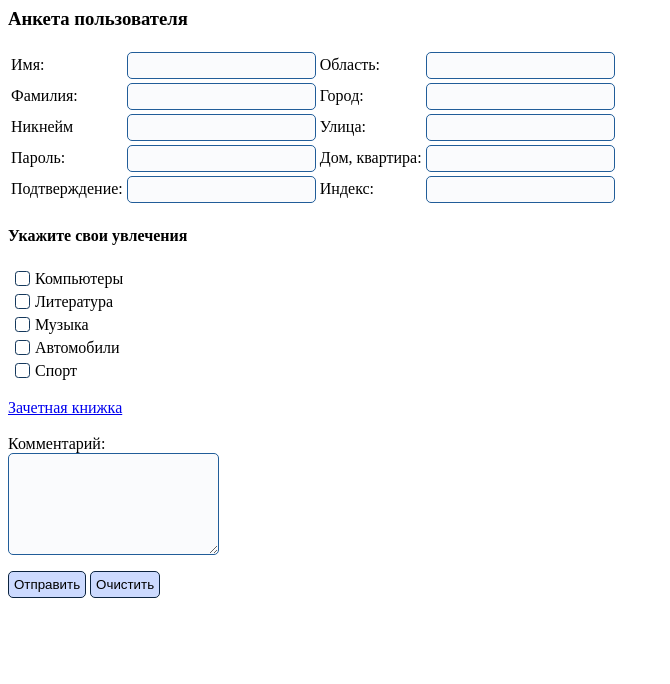
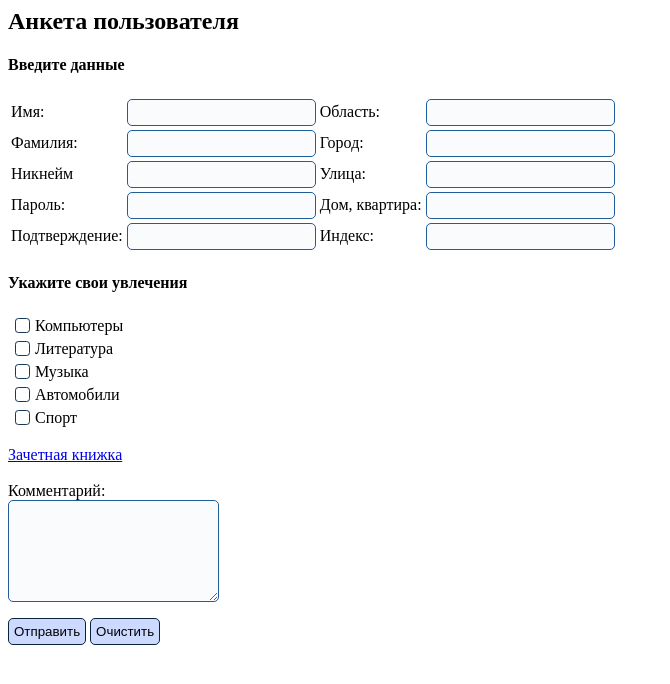
Before and after one commit to BagaevDanil/WEB_lab6, a plain HTML site: page index.html in a window 1280 px wide. Shown: the whole page, without its empty margins (0-670 px from the left). Drawn offline with Linux system fonts and the light colour scheme.

Commit message:
fix style

```diff
--- a/index.html
+++ b/index.html
@@ -5,7 +5,8 @@
 </head>
 <body>
 	<form>
-		<h3> Анкета пользователя</h3>
+		<h2 class="mytext"> Анкета пользователя</h2>
+		<h4> Введите данные</h4>
 		<table>
 			<tr>
 				<td> Имя: </td>
--- a/style.css
+++ b/style.css
@@ -3,6 +3,9 @@
 	width: 500px;
 	padding: 10px;
 	line-height: 3.5;
+}
+body{
+	font-family: 'Times New Roman', Times, serif;
 }
 .mycheckbox {
 	display: inline-flex;
```
